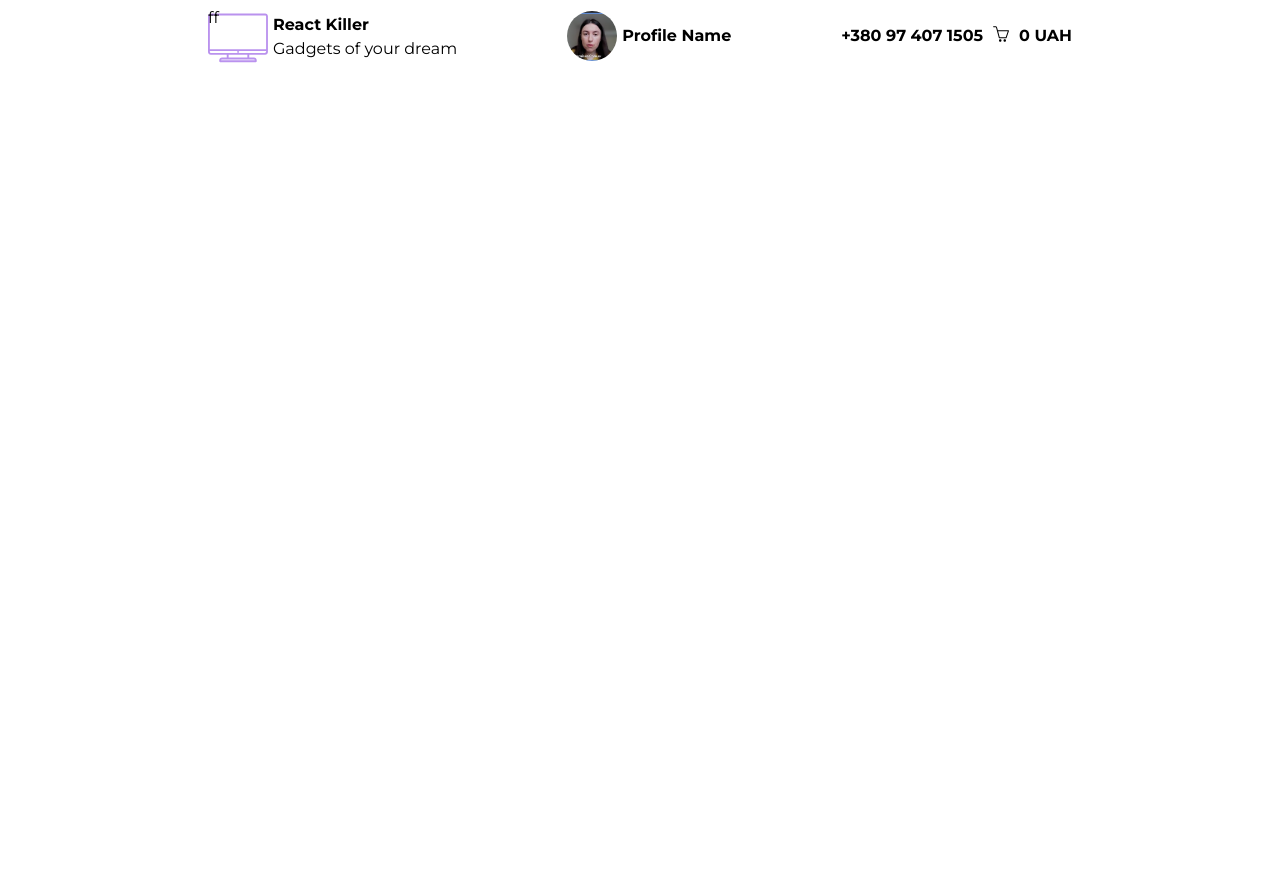
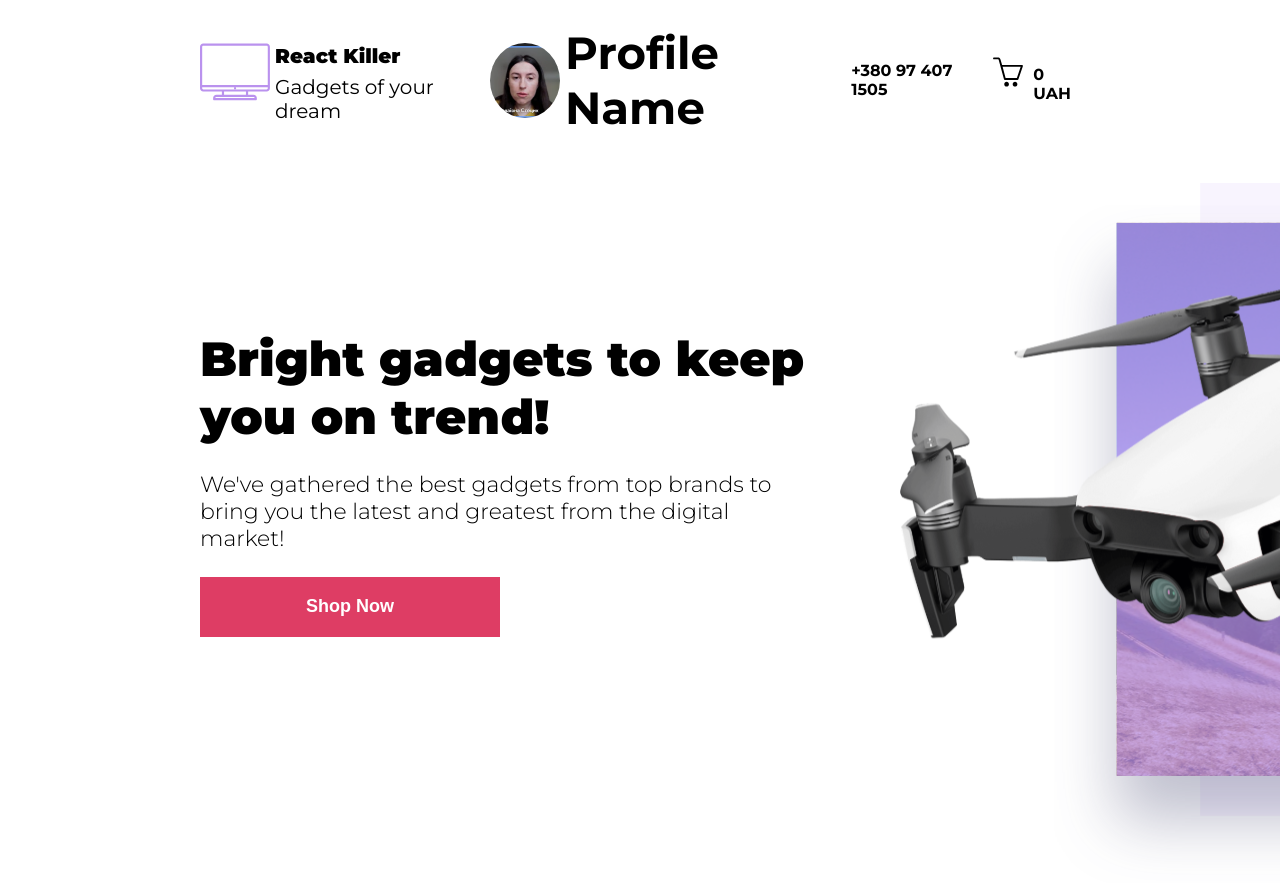
Before and after one commit to Syd-Ma/store, a Next.js app: page / in a window 1280 px wide. Before the commit the page ends 800 px from the top, so only its background shows below. Built offline with nearby package versions, Linux system fonts and the light colour scheme.

Commit message:
add Drone Ad And Changed Header

```diff
--- a/package.json
+++ b/package.json
@@ -12,7 +12,8 @@
     "next": "15.2.0",
     "react": "^19.0.0",
     "react-dom": "^19.0.0",
-    "react-icons": "^5.5.0"
+    "react-icons": "^5.5.0",
+    "swiper": "^11.2.5"
   },
   "devDependencies": {
     "@eslint/eslintrc": "^3",
--- /dev/null
+++ b/src/app/page.css
@@ -0,0 +1,63 @@
+.home{
+    width:100%;
+    height:100%;
+    margin: 0;
+}
+.body{
+    margin:0;
+    padding:0;
+    width:100%;
+}
+.adSlider{
+    display: flex;
+    justify-content: space-between;
+    margin-top: 48px;
+
+}
+.adMainText{
+    font-weight: 900;
+    font-size: 48px;
+    margin-bottom: 25px;
+    width: 700px;
+}
+.adText{
+    font-size: 22px;
+    font-weight: 300;
+    margin-bottom: 25px;
+    width: 600px;
+}
+.adBuyButton{
+    width:300px;
+    height:60px;
+    border:none;
+    background-color:#DE3D64;
+    color:#fff;
+    font-weight:800;
+    font-size: 18px;
+
+
+}
+.adTextPart{
+    display: flex;
+    flex-direction: column;
+    justify-content: center;
+    margin-left: 200px;
+    margin-bottom: 100px;
+    align-items: flex-start;
+
+}
+.adImgPart{
+    background-image: url('/items/drone.svg');
+    margin-right: 0;
+    width: 1250px;
+    height: 700px;
+    background-repeat: no-repeat;
+    background-position: left;
+    background-size: cover;
+}
+
+* {
+    margin: 0;
+    padding: 0;
+    box-sizing: border-box;
+}
--- a/src/app/page.tsx
+++ b/src/app/page.tsx
@@ -1,11 +1,26 @@
 "use client"
 
 import Header from "../components/Header/header";
+import "./page.css"
+import Slider from "../components/Slider/slider";
 
 export default function Home() {
-  return (
-    <div className={"Home"}>
-      <Header />
-    </div>
-  );
+    return (
+        <div className={"Home"}>
+            <div className={"head"}>
+            <Header />
+            </div>
+            <div className={"body"}>
+                <div className={"adSlider"}>
+                    <div className={"adTextPart"}>
+                        <div className={"adMainText"}>Bright gadgets to keep you on trend!</div>
+                        <div className={"adText"}>We've gathered the best gadgets from top brands to bring you the latest and greatest from the digital market!</div>
+                        <button className={"adBuyButton"}>Shop Now</button>
+                    </div>
+                    <div className={"adImgPart"}>
+                    </div>
+                </div>
+            </div>
+        </div>
+    );
 }
--- a/src/components/Header/header.css
+++ b/src/components/Header/header.css
@@ -7,20 +7,27 @@
     margin-left: 200px;
     align-items: center;
     align-content: center;
+    margin-top: 25px;
 }
 
 .name {
-    font-weight: bold;
+    font-weight: 900;
     margin-bottom: 5px;
     display: block;
     margin-top: 7px;
-
+    font-size: 20px;
+}
+.underName {
+    margin-top: 7px;
+    font-size: 20px;
 }
 .img{
-    width: 65px;
-    height: 55px;
+    width: 75px;
+    margin-right: 5px;
+    height: 65px;
     background-repeat: no-repeat;
     background-image: url('/header/television.svg');
+    background-size: cover;
 }
 .logo{
     display: flex;
@@ -29,8 +36,8 @@
     background-image: url('/header/ava.png');
     background-size: cover;
     background-position: center;
-    width: 50px;
-    height: 50px;
+    width: 75px;
+    height: 75px;
     border-radius: 50%;
     margin-right: 5px;
 }
@@ -42,6 +49,11 @@
 }
 .profileName{
     font-weight: bold;
+    font-size: 45px;
+}
+.cartIcon{
+    font-size: 30px;
+
 }
 .cartAndPhone {
     display: flex;
@@ -62,4 +74,5 @@
 }
 .total {
     font-weight: bold;
+    margin-top: 8px;
 }
--- a/src/components/Header/header.tsx
+++ b/src/components/Header/header.tsx
@@ -12,10 +12,10 @@ export default function Header() {
     return (
         <div className="header">
             <div className={"logo"}>
-                <div className={"img"}>ff</div>
+                <div className={"img"}></div>
                 <div className={"n"}>
-                <div className={"name"}>React Killer</div>
-                <div className={"underName"}>Gadgets of your dream</div>
+                    <div className={"name"}>React Killer</div>
+                    <div className={"underName"}>Gadgets of your dream</div>
                 </div>
             </div>
             <div className={"profile"}>
--- /dev/null
+++ b/src/components/Slider/slider.tsx
@@ -0,0 +1,78 @@
+// components/ImageSlider.tsx
+import { useState, useEffect } from 'react';
+
+const slides = [
+    {
+        image: '/slider/drone.svg',
+        title: 'Product 1',
+        description: 'Description of Product 1',
+        price: '$19.99',
+    },
+    {
+        image: '/slider/drone.svg',
+        title: 'Product 2',
+        description: 'Description of Product 2',
+        price: '$29.99',
+    },
+    {
+        image: '/slider/drone.svg',
+        title: 'Product 3',
+        description: 'Description of Product 3',
+        price: '$39.99',
+    },
+];
+
+const ImageSlider = () => {
+    const [currentIndex, setCurrentIndex] = useState(0);
+
+    useEffect(() => {
+        const interval = setInterval(() => {
+            setCurrentIndex((prevIndex) => (prevIndex + 1) % slides.length);
+        }, 4000);
+
+        return () => clearInterval(interval);
+    }, []);
+
+    const currentSlide = slides[currentIndex];
+
+    return (
+        <div className="slider" style={{ backgroundImage: `url(${currentSlide.image})` }}>
+            <div className="content">
+                <h2>{currentSlide.title}</h2>
+                <p>{currentSlide.description}</p>
+                <span className="price">{currentSlide.price}</span>
+            </div>
+            <style jsx>{`
+        .slider {
+          display: flex;
+          justify-content: center;
+          align-items: center;
+          height: 100vh;
+          background-size: cover;
+          background-position: center;
+          position: relative;
+        }
+        .content {
+          color: white;
+          text-align: center;
+          background-color: rgba(0, 0, 0, 0.5); /* Напівпрозорий фон для тексту */
+          padding: 20px;
+          border-radius: 10px;
+        }
+        h2 {
+          font-size: 2rem;
+        }
+        p {
+          font-size: 1.2rem;
+          margin: 10px 0;
+        }
+        .price {
+          font-size: 1.5rem;
+          font-weight: bold;
+        }
+      `}</style>
+        </div>
+    );
+};
+
+export default ImageSlider;
```
Also changed, not shown: public/items/drone.svg (added), src/app/layout.tsx (line endings or trailing spaces), src/components/Slider/slider.css (added), 1 other file (tests, documents, lock files or other folders).
